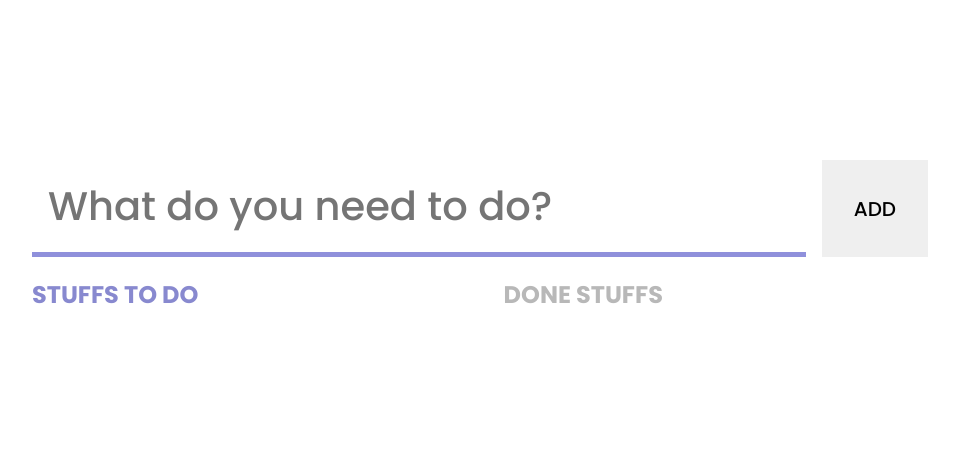
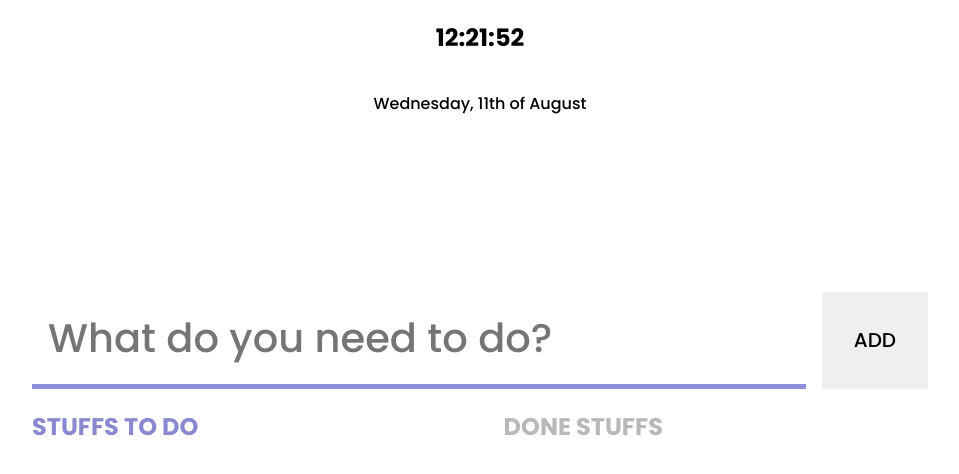
Before and after one commit to jujasen/todo-redux, a React (Create React App) app: page / in a window 1280 px wide. Shown: the top 474 px of the page, without its empty margins (160-1119 px from the left). Built offline with nearby package versions, Linux system fonts and the light colour scheme.

Commit message:
added now component

```diff
--- a/package.json
+++ b/package.json
@@ -8,6 +8,7 @@
     "@testing-library/react": "^11.1.0",
     "@testing-library/user-event": "^12.1.10",
     "install": "^0.13.0",
+    "moment": "^2.29.1",
     "npm": "^7.20.5",
     "react": "^17.0.2",
     "react-canvas-confetti": "^1.2.1",
--- a/src/app/App.js
+++ b/src/app/App.js
@@ -1,9 +1,11 @@
 import { AddTodo } from '../features/todos/AddTodo';
 import { TodoList } from '../features/todos/TodoList';
+import { Now } from '../features/now/Now';
 
 function App() {
   return (
     <div className="App">
+        <Now/>
         <AddTodo/>
         <TodoList/>
     </div>
--- a/src/app/store.js
+++ b/src/app/store.js
@@ -4,9 +4,11 @@ import storage from "redux-persist/lib/storage";
 import { combineReducers } from "redux";
 import { persistReducer } from "redux-persist";
 import thunk from "redux-thunk";
+import nowSlice from "../features/now/nowSlice";
 
 const reducers = combineReducers({
-  todos: todosSlice
+  todos: todosSlice,
+  now: nowSlice
 });
 
 const persistConfig = {
--- /dev/null
+++ b/src/features/now/Now.js
@@ -0,0 +1,33 @@
+import moment from "moment";
+import { useEffect } from "react";
+import { setNow, selectNow } from "./nowSlice";
+import { useSelector, useDispatch } from "react-redux";
+
+export const Now = () => {
+  const now = useSelector(selectNow);
+  const dispatch = useDispatch();
+
+  useEffect(() => {
+    const timer = setInterval(() => {
+      const newTime = {
+        hours: moment().format('HH'),
+        minutes: moment().format('mm'),
+        seconds: moment().format('ss'),
+        day: moment().format('dddd'),
+        dayNum: moment().format('Do'),
+        month: moment().format('MMMM')
+      };
+      dispatch(setNow(newTime));
+    }, 1000);
+    return () => {
+      clearInterval(timer);
+    };
+  });
+
+  return (
+      <div className='now'>
+          {now && <h2>{now.hours}:{now.minutes}:{now.seconds}</h2>}
+          {now && <p>{now.day}, {now.dayNum} of {now.month}</p>}
+      </div>
+  )
+};
--- /dev/null
+++ b/src/features/now/nowSlice.js
@@ -0,0 +1,24 @@
+import { createSlice } from '@reduxjs/toolkit';
+import moment from 'moment';
+
+
+const nowSlice = createSlice({
+    name: 'now',
+    initialState: {
+        hours: moment().format('HH'),
+        minutes: moment().format('mm'),
+        seconds: moment().format('ss'),
+        day: moment().format('dddd'),
+        dayNum: moment().format('Do'),
+        month: moment().format('MMMM')
+    },
+    reducers: {
+        setNow: (state, action) => action.payload
+    }
+})
+
+export const selectNow = (state) => state.now;
+
+export const { setNow } = nowSlice.actions;
+
+export default nowSlice.reducer;
--- /dev/null
+++ b/src/styles/_now.scss
@@ -0,0 +1,5 @@
+.now {
+    display: flex;
+    flex-direction: column;
+    align-items: center;
+}
--- a/src/styles/main.scss
+++ b/src/styles/main.scss
@@ -1,3 +1,4 @@
 @import './base';
 @import './addTodo';
 @import './todoList';
+@import './now';
```
Also changed, not shown: 1 other file (tests, documents, lock files or other folders).
